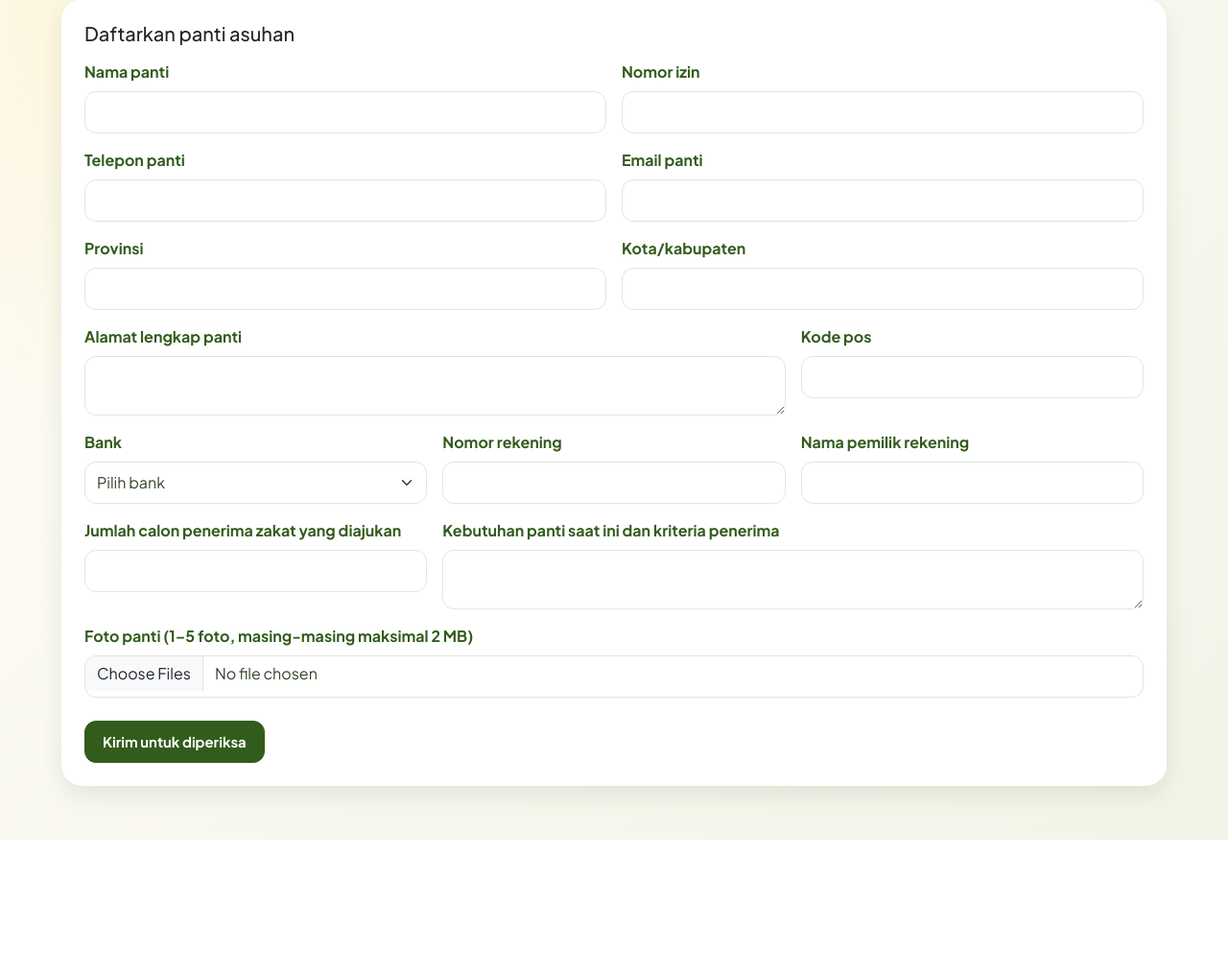
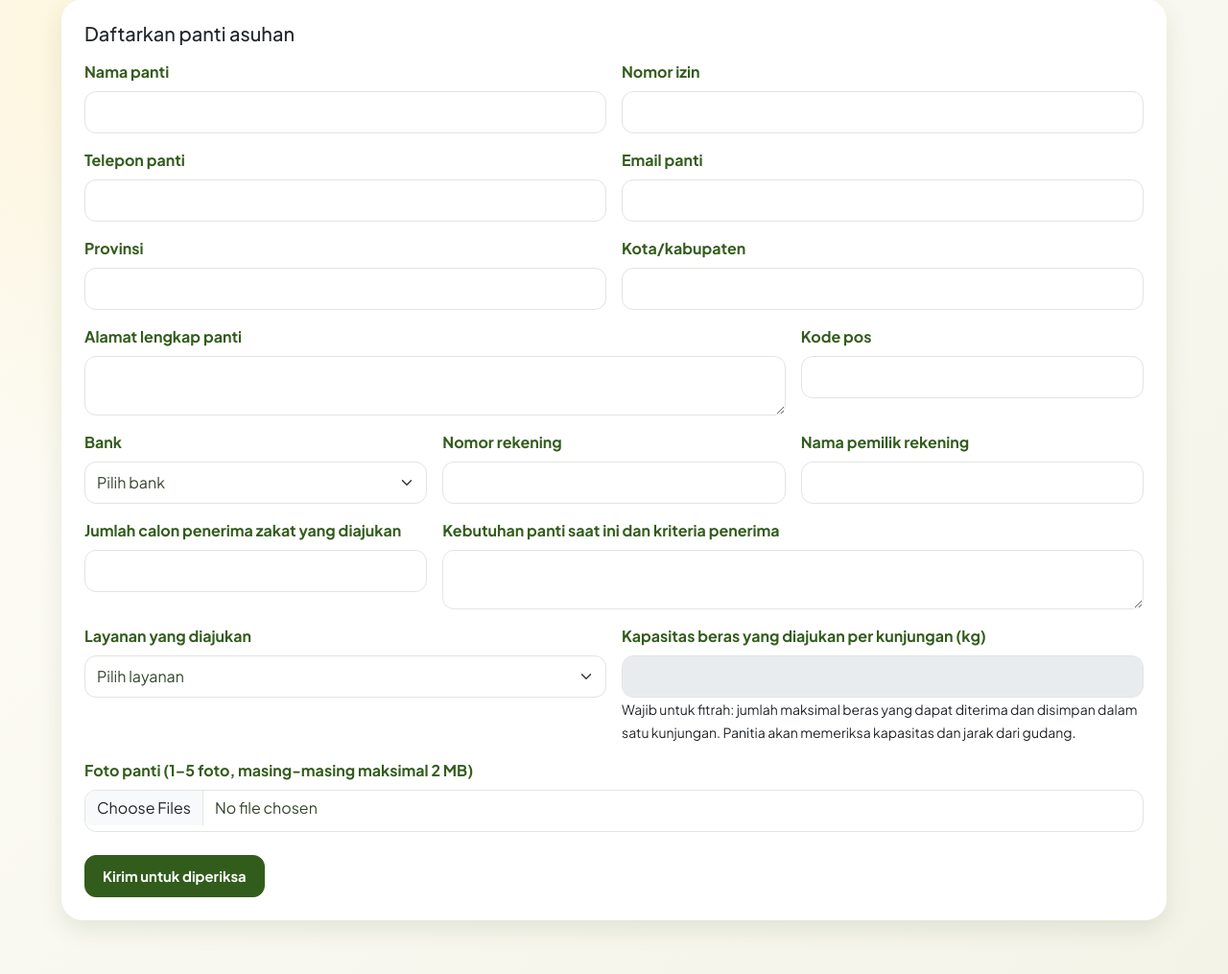
Before and after one commit to Noyelz/basdat_kelompok_i_2026, a Laravel app: page /yayasan/dashboard in a window 1280 px wide. Shown: the part 222-1237 px from the top of the page at 96% size. Before the commit the page ends 1097 px from the top, so only its background shows below. Run offline with Laravel 12, Linux system fonts and the light colour scheme; the visitor is signed in with stand-in values (Sample User, id 1); data comes from the database, SQL or seed files in the repository; data that the repository does not hold is empty.

Commit message:
feat: require PJ rice capacity proposals for fitrah

```diff
--- a/app/Http/Controllers/YayasanController.php
+++ b/app/Http/Controllers/YayasanController.php
@@ -75,8 +75,14 @@ class YayasanController extends Controller
             'atas_nama_rek' => ['required', 'string', 'max:255'],
             'jumlah_mustahik_diajukan' => ['required', 'integer', 'min:1', 'max:100000'],
             'kebutuhan_saat_ini' => ['required', 'string', 'max:2000'],
+            'layanan_diminta' => ['required', Rule::in(['maal', 'fitrah_maal'])],
+            'kapasitas_diajukan_kg' => ['exclude_unless:layanan_diminta,fitrah_maal', 'required', 'decimal:0,2', 'gt:0', 'max:9999999999.99'],
             'foto' => ['required', 'array', 'min:1', 'max:5'],
             'foto.*' => ['required', 'image', 'mimes:jpg,jpeg,png,webp', 'max:2048'],
+        ], [
+            'layanan_diminta.required' => 'Pilih layanan maal saja atau fitrah dan maal.',
+            'kapasitas_diajukan_kg.required' => 'Kapasitas beras per kunjungan wajib diisi bila panti mengajukan layanan fitrah.',
+            'kapasitas_diajukan_kg.gt' => 'Kapasitas beras per kunjungan harus lebih dari nol.',
         ]);
 
         $storedPaths = [];
@@ -102,6 +108,7 @@ class YayasanController extends Controller
                     'atas_nama_rek' => $data['atas_nama_rek'],
                     'jumlah_mustahik_diajukan' => $data['jumlah_mustahik_diajukan'],
                     'kebutuhan_saat_ini' => $data['kebutuhan_saat_ini'],
+                    'kapasitas_diajukan_kg' => $data['kapasitas_diajukan_kg'] ?? null,
                     'status_verif' => 'pending',
                     'is_active' => false,
                 ]);
@@ -134,7 +141,7 @@ class YayasanController extends Controller
     public function resubmitPanti(Request $request): RedirectResponse
     {
         $yayasan = Yayasan::where('pj_user_id', $request->user()->id)->firstOrFail();
-        abort_unless($yayasan->status_verif === 'rejected', 409, 'Hanya panti yang ditolak dapat mengajukan koreksi.');
+        abort_unless(in_array($yayasan->status_verif, ['pending', 'rejected'], true), 409, 'Hanya panti pending atau ditolak yang dapat memperbarui pengajuan.');
 
         $data = $request->validate([
             'nama' => ['required', 'string', 'max:255'],
@@ -147,8 +154,14 @@ class YayasanController extends Controller
             'kode_pos' => ['required', 'string', 'max:10'],
             'jumlah_mustahik_diajukan' => ['required', 'integer', 'min:1', 'max:100000'],
             'kebutuhan_saat_ini' => ['required', 'string', 'max:2000'],
+            'layanan_diminta' => ['required', Rule::in(['maal', 'fitrah_maal'])],
+            'kapasitas_diajukan_kg' => ['exclude_unless:layanan_diminta,fitrah_maal', 'required', 'decimal:0,2', 'gt:0', 'max:9999999999.99'],
             'foto' => ['nullable', 'array', 'min:1', 'max:5'],
             'foto.*' => ['required', 'image', 'mimes:jpg,jpeg,png,webp', 'max:2048'],
+        ], [
+            'layanan_diminta.required' => 'Pilih layanan maal saja atau fitrah dan maal.',
+            'kapasitas_diajukan_kg.required' => 'Kapasitas beras per kunjungan wajib diisi bila panti mengajukan layanan fitrah.',
+            'kapasitas_diajukan_kg.gt' => 'Kapasitas beras per kunjungan harus lebih dari nol.',
         ]);
 
         $storedPaths = [];
@@ -157,7 +170,7 @@ class YayasanController extends Controller
         try {
             DB::transaction(function () use ($request, $yayasan, $data, &$storedPaths, &$oldPaths): void {
                 $locked = Yayasan::whereKey($yayasan->id)->lockForUpdate()->firstOrFail();
-                abort_unless($locked->status_verif === 'rejected', 409);
+                abort_unless(in_array($locked->status_verif, ['pending', 'rejected'], true), 409);
 
                 $locked->update([
                     'nama' => $data['nama'],
@@ -170,6 +183,7 @@ class YayasanController extends Controller
                     'kode_pos' => $data['kode_pos'],
                     'jumlah_mustahik_diajukan' => $data['jumlah_mustahik_diajukan'],
                     'kebutuhan_saat_ini' => $data['kebutuhan_saat_ini'],
+                    'kapasitas_diajukan_kg' => $data['kapasitas_diajukan_kg'] ?? null,
                     'status_verif' => 'pending',
                     'is_active' => false,
                     'jumlah_mustahik_layak' => 0,
--- a/app/Models/Yayasan.php
+++ b/app/Models/Yayasan.php
@@ -29,6 +29,7 @@ class Yayasan extends Model
         'jumlah_mustahik_diajukan',
         'jumlah_mustahik_layak',
         'kebutuhan_saat_ini',
+        'kapasitas_diajukan_kg',
         'kapasitas_penerimaan_kg',
         'wilayah_layanan_id',
         'jarak_jalan_km',
@@ -40,6 +41,7 @@ class Yayasan extends Model
     {
         return [
             'is_active' => 'boolean',
+            'kapasitas_diajukan_kg' => 'decimal:2',
         ];
     }
 
--- a/resources/views/yayasan/dashboard.blade.php
+++ b/resources/views/yayasan/dashboard.blade.php
@@ -61,7 +61,8 @@
                     <p class="mb-2">Nomor izin: {{ $yayasan->nomor_izin }}</p>
                     <p class="mb-2">Lokasi: {{ $yayasan->kota_kabupaten }}, {{ $yayasan->provinsi }}</p>
                     <p class="mb-2">Penerima diajukan: {{ $yayasan->jumlah_mustahik_diajukan }} · Penerima disetujui: {{ $yayasan->jumlah_mustahik_layak }}</p>
-                    <p class="mb-2">Kapasitas per kunjungan: {{ $yayasan->kapasitas_penerimaan_kg ?? 'belum ditetapkan' }} kg</p>
+                    <p class="mb-2">Kapasitas beras diajukan: {{ $yayasan->kapasitas_diajukan_kg ?? 'belum diajukan' }} kg per kunjungan</p>
+                    <p class="mb-2">Kapasitas disetujui per kunjungan: {{ $yayasan->kapasitas_penerimaan_kg ?? 'belum ditetapkan' }} kg</p>
                     <p class="mb-2">Kebutuhan saat ini: {{ $yayasan->kebutuhan_saat_ini ?? 'belum dicatat' }}</p>
                     <p class="mb-2">Status pemeriksaan: <strong>{{ match ($yayasan->status_verif) { 'verified' => 'Terverifikasi', 'rejected' => 'Ditolak', default => 'Menunggu pemeriksaan' } }}</strong></p>
                     @if ($yayasan->status_verif === 'verified')
@@ -91,10 +92,10 @@
                     <p class="text-muted mb-0">Permohonan sedang diperiksa. Rekening aktif tetap dapat digunakan sesuai proses yang berlaku.</p>
                 @endif
             </div></section>
-            @if ($yayasan->status_verif === 'rejected')
+            @if (in_array($yayasan->status_verif, ['pending', 'rejected'], true))
                 <section class="card border-0 shadow-sm mt-4"><div class="card-body">
-                    <h2 class="h5">Perbaiki dan kirim ulang panti</h2>
-                    <p class="text-muted">Catatan penolakan ada di atas. Foto baru bersifat opsional; jika diunggah, foto lama diganti.</p>
+                    <h2 class="h5">Lengkapi atau perbaiki pengajuan panti</h2>
+                    <p class="text-muted">Pengajuan yang pending atau ditolak dapat dilengkapi sebelum panitia menyetujui. Pilih layanan dan isi kapasitas jika ingin menerima beras fitrah. Foto pengganti opsional; jika diunggah, foto lama diganti.</p>
                     <form method="POST" action="{{ route('yayasan.panti.resubmit') }}" enctype="multipart/form-data" class="row g-3">
                         @csrf
                         @method('PATCH')
@@ -108,6 +109,20 @@
                         <div class="col-md-4"><label class="form-label">Kode pos</label><input name="kode_pos" class="form-control" value="{{ old('kode_pos', $yayasan->kode_pos) }}" required></div>
                         <div class="col-md-4"><label class="form-label">Calon penerima zakat</label><input name="jumlah_mustahik_diajukan" type="number" min="1" class="form-control" value="{{ old('jumlah_mustahik_diajukan', $yayasan->jumlah_mustahik_diajukan) }}" required></div>
                         <div class="col-md-8"><label class="form-label">Kebutuhan saat ini dan kriteria penerima</label><textarea name="kebutuhan_saat_ini" class="form-control" rows="2" required>{{ old('kebutuhan_saat_ini', $yayasan->kebutuhan_saat_ini) }}</textarea></div>
+
+                        <div class="col-md-6">
+                            <label class="form-label" for="layanan_diminta">Layanan yang diajukan</label>
+                            <select id="layanan_diminta" name="layanan_diminta" class="form-select" required>
+                                <option value="">Pilih layanan</option>
+                                <option value="maal" @selected(old('layanan_diminta', $yayasan?->kapasitas_diajukan_kg !== null ? 'fitrah_maal' : '') === 'maal')>Maal saja</option>
+                                <option value="fitrah_maal" @selected(old('layanan_diminta', $yayasan?->kapasitas_diajukan_kg !== null ? 'fitrah_maal' : '') === 'fitrah_maal')>Fitrah beras dan maal</option>
+                            </select>
+                        </div>
+                        <div class="col-md-6">
+                            <label class="form-label" for="kapasitas_diajukan_kg">Kapasitas beras yang diajukan per kunjungan (kg)</label>
+                            <input id="kapasitas_diajukan_kg" name="kapasitas_diajukan_kg" type="number" min="0.01" max="9999999999.99" step="0.01" class="form-control" value="{{ old('kapasitas_diajukan_kg', $yayasan?->kapasitas_diajukan_kg) }}">
+                            <small>Wajib untuk fitrah: jumlah maksimal beras yang dapat diterima dan disimpan dalam satu kunjungan. Panitia akan memeriksa kapasitas dan jarak dari gudang.</small>
+                        </div>
                         <div class="col-12"><label class="form-label">Foto pengganti (opsional, maksimal 5)</label><input name="foto[]" type="file" accept="image/jpeg,image/png,image/webp" multiple class="form-control"></div>
                         <div class="col-12"><button class="btn btn-success" type="submit">Kirim ulang untuk diperiksa</button></div>
                     </form>
@@ -164,6 +179,20 @@
                             <div class="col-md-4"><label class="form-label" for="atas_nama_rek">Nama pemilik rekening</label><input class="form-control" id="atas_nama_rek" name="atas_nama_rek" value="{{ old('atas_nama_rek') }}" required></div>
                             <div class="col-md-4"><label class="form-label" for="jumlah_mustahik_diajukan">Jumlah calon penerima zakat yang diajukan</label><input class="form-control" id="jumlah_mustahik_diajukan" type="number" min="1" name="jumlah_mustahik_diajukan" value="{{ old('jumlah_mustahik_diajukan') }}" required></div>
                             <div class="col-md-8"><label class="form-label" for="kebutuhan_saat_ini">Kebutuhan panti saat ini dan kriteria penerima</label><textarea class="form-control" id="kebutuhan_saat_ini" name="kebutuhan_saat_ini" rows="2" maxlength="2000" required>{{ old('kebutuhan_saat_ini') }}</textarea></div>
+
+                        <div class="col-md-6">
+                            <label class="form-label" for="layanan_diminta">Layanan yang diajukan</label>
+                            <select id="layanan_diminta" name="layanan_diminta" class="form-select" required>
+                                <option value="">Pilih layanan</option>
+                                <option value="maal" @selected(old('layanan_diminta', $yayasan?->kapasitas_diajukan_kg !== null ? 'fitrah_maal' : '') === 'maal')>Maal saja</option>
+                                <option value="fitrah_maal" @selected(old('layanan_diminta', $yayasan?->kapasitas_diajukan_kg !== null ? 'fitrah_maal' : '') === 'fitrah_maal')>Fitrah beras dan maal</option>
+                            </select>
+                        </div>
+                        <div class="col-md-6">
+                            <label class="form-label" for="kapasitas_diajukan_kg">Kapasitas beras yang diajukan per kunjungan (kg)</label>
+                            <input id="kapasitas_diajukan_kg" name="kapasitas_diajukan_kg" type="number" min="0.01" max="9999999999.99" step="0.01" class="form-control" value="{{ old('kapasitas_diajukan_kg', $yayasan?->kapasitas_diajukan_kg) }}">
+                            <small>Wajib untuk fitrah: jumlah maksimal beras yang dapat diterima dan disimpan dalam satu kunjungan. Panitia akan memeriksa kapasitas dan jarak dari gudang.</small>
+                        </div>
                             <div class="col-12"><label class="form-label" for="foto">Foto panti (1–5 foto, masing-masing maksimal 2 MB)</label><input class="form-control" id="foto" type="file" name="foto[]" accept="image/jpeg,image/png,image/webp" multiple required></div>
                         </div>
                         @if ($bank->isEmpty())
@@ -175,5 +204,17 @@
             </section>
         @endif
     </main>
+    <script>
+        document.querySelectorAll('select[name="layanan_diminta"]').forEach(function (select) {
+            const capacity = select.closest('form').querySelector('input[name="kapasitas_diajukan_kg"]');
+            function updateCapacityRequirement() {
+                const needsRice = select.value === 'fitrah_maal';
+                capacity.required = needsRice;
+                capacity.disabled = !needsRice;
+            }
+            select.addEventListener('change', updateCapacityRequirement);
+            updateCapacityRequirement();
+        });
+    </script>
 </body>
 </html>
```
Also changed, not shown: !wajib_baca.md (+24 -2 lines), ERD_zakat_db.md (+2 -1 lines), PANDUAN_LENGKAP_PORTAL_ZAKAT.md (+12 -7 lines), app/Http/Controllers/PantiVerificationController.php (+12 -0 lines), resources/views/panitia/panti.blade.php (+5 -4 lines), database/migrations/2026_10_08_090750_add_proposed_capacity_to_yayasan.php (added), 1 other file.
